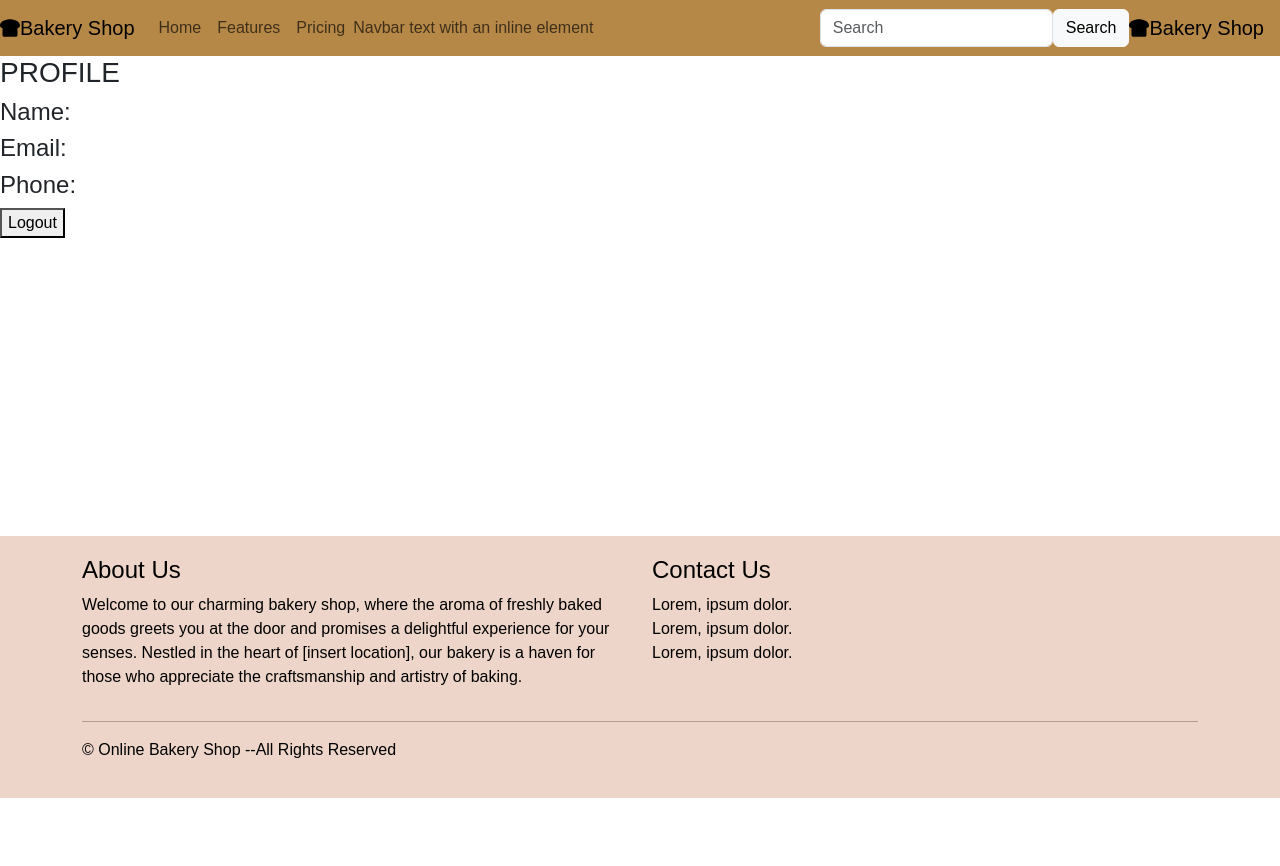
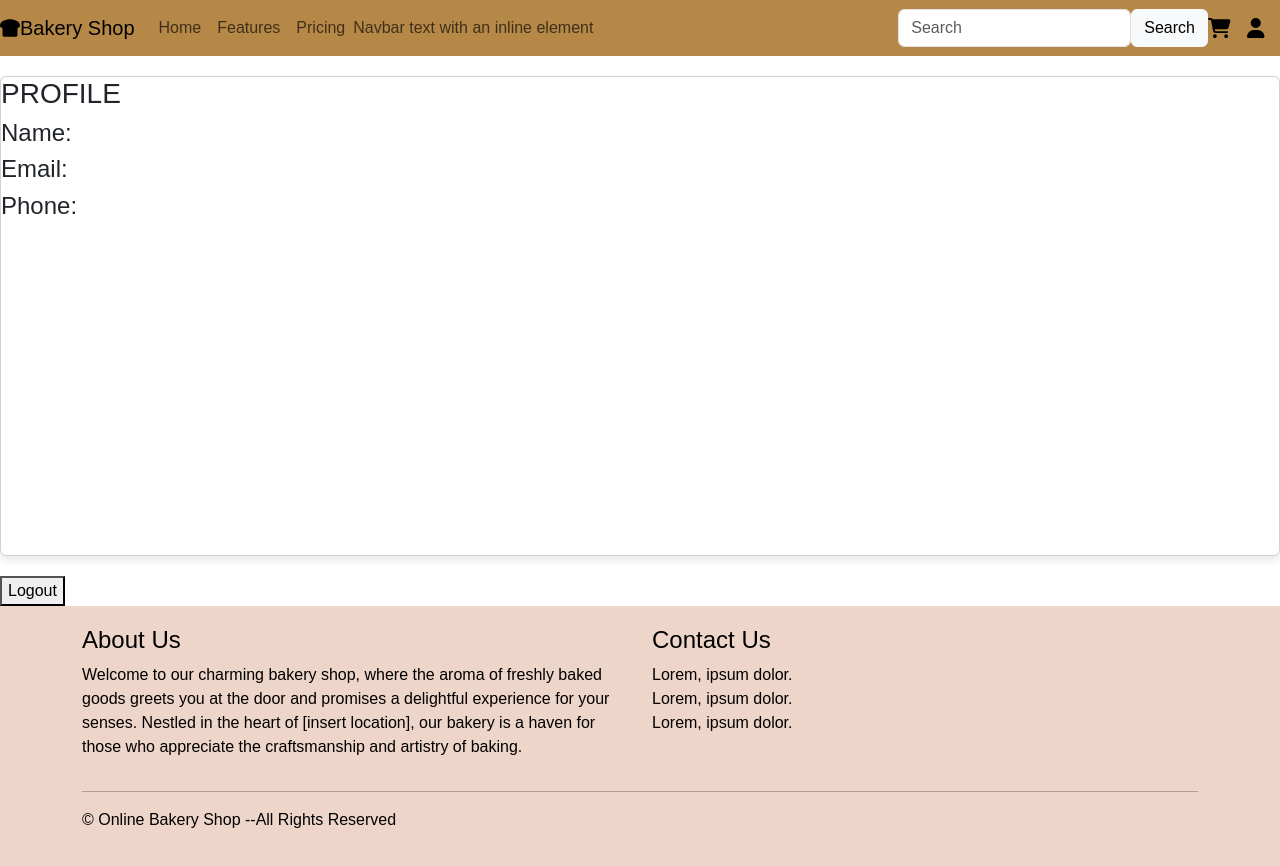
Before and after one commit to amirsuhel88/bakeryshop_latest_frontend, a React (Create React App) app: page /profile in a window 1280 px wide. Before the commit the page ends 800 px from the top, so only its background shows below. Built offline with nearby package versions, Linux system fonts and the light colour scheme; no server answers.

Commit message:
remove from cart button is added.

```diff
--- a/src/pages/Cart/Cart.js
+++ b/src/pages/Cart/Cart.js
@@ -5,14 +5,13 @@ import axios from "axios";
 import { useAuth } from "../../context.js/AuthContext";
 import { useNavigate } from "react-router-dom";
 
-//import Placeorder from "../../widget/Components/Placeorder";
-//import UpDown from "../../widget/Components/UpDown/UpDown.js";
-
 function Cart() {
   const [cart, setCart] = useState([]); // Initialize cart state as an empty array
   const [totalPrice, setTotalPrice] = useState(0); // Initialize totalPrice state
   const { token } = useAuth();
+  const navigate = useNavigate();
 
+  // Fetch cart items function
   const fetchCartItems = async () => {
     try {
       const response = await axios.get(
@@ -35,14 +34,41 @@ function Cart() {
     }
   };
 
+  // useEffect to fetch cart items on component mount or token change
   useEffect(() => {
-    fetchCartItems(); // Fetch cart items when component mounts or token changes
-  }, [token]); // Dependency on token ensures fetching when token changes
+    fetchCartItems();
+  }, [token]);
 
-  const navigate = useNavigate();
+  // Function to handle removal of item from cart
+  const handleRemoveFromCart = async (productId) => {
+    try {
+      // Make DELETE request to remove item from cart
+      await axios.delete(`http://localhost:8081/api/v3/cart/${productId}`, {
+        headers: { Authorization: `Bearer ${token}` },
+      });
 
+      // Update cart state by filtering out the removed item
+      const updatedCart = cart.filter((item) => item.ProductId !== productId);
+      setCart(updatedCart);
+
+      // Optionally update total price based on the updated cart
+      const updatedTotalPrice = updatedCart.reduce(
+        (total, item) => total + item.Price * item.totalQuantity,
+        0
+      );
+      setTotalPrice(updatedTotalPrice);
+
+      // Update local storage with updated cart items
+      localStorage.setItem("cartItems", JSON.stringify(updatedCart));
+    } catch (error) {
+      console.error("Error removing product from cart:", error);
+      // Handle error (e.g., show error message to the user)
+    }
+  };
+
+  // Function to handle place order button click
   const handleClick = () => {
-    navigate("/orderpage"); // Path to redirect to
+    navigate("/orderpage"); // Redirect to order page
   };
 
   return (
@@ -62,7 +88,7 @@ function Cart() {
                           src={`http://localhost:8081/public/images/${item.Image}`}
                           className="img-fluid rounded-start"
                           alt={item.ProductName}
-                          height="140" // specify your desired height
+                          height="140"
                           width="140"
                         />
                       )}
@@ -74,8 +100,13 @@ function Cart() {
                         <p className="card-text">
                           Quantity: {item.totalQuantity}
                         </p>
+                        <button
+                          className="btn btn-danger"
+                          onClick={() => handleRemoveFromCart(item.ProductId)}
+                        >
+                          Remove from Cart
+                        </button>
                       </div>
-                      {/* <UpDown/> */}
                     </div>
                   </div>
                 </div>
@@ -96,7 +127,6 @@ function Cart() {
                           Price: {item.Price} * {item.totalQuantity}
                         </p>
                       </div>
-                      {/* <UpDown/> */}
                     </div>
                   </div>
                 </div>
@@ -107,12 +137,11 @@ function Cart() {
             <h4>Total Price: {totalPrice}</h4>
           </div>
         </div>
-          {/* buy now button */}
-          <button className="btn btn-primary" onClick={handleClick}>
-            Place Order
-          </button>
+        {/* buy now button */}
+        <button className="btn btn-primary" onClick={handleClick}>
+          Place Order
+        </button>
       </div>
-      {/* <UpDown/> */}
       <Footer />
     </div>
   );
--- a/src/pages/Profile/Profile.js
+++ b/src/pages/Profile/Profile.js
@@ -30,19 +30,19 @@ function Profile() {
   // Frontend design
   return (
     <div className="page-container">
+          <Navbar />
       <div className="content-wrap">
         <div>
-          <Navbar />
-          <div className="main-content">
+          <div className="main-content card">
             <h3>PROFILE</h3>
             <h4>Name: {profile?.name}</h4>
             <h4>Email: {profile?.email}</h4>
             <h4>Phone: {profile?.phone}</h4>
+          </div>
           <LogoutButton/>
-          </div>
-          <Footer />
         </div>
       </div>
+          <Footer />
     </div>
   );
 }
--- a/src/widget/Components/Navbar.js
+++ b/src/widget/Components/Navbar.js
@@ -2,7 +2,8 @@ import React from "react";
 import { FontAwesomeIcon } from "@fortawesome/react-fontawesome";
 import {
   faBreadSlice,
- // faCartShopping,
+  faCartShopping,
+  faUser,
   //,
 } from "@fortawesome/free-solid-svg-icons"; // Impor
 
@@ -57,9 +58,13 @@ function Navbar() {
       <button className="btn btn-light" type="submit">
         Search
       </button>
-          <a className="navbar-brand" href="/">
-        <FontAwesomeIcon icon={faBreadSlice} />
-        Bakery Shop
+      <a className="navbar-brand" href="/cart">
+        <FontAwesomeIcon icon={faCartShopping} />
+
+      </a>
+      <a className="navbar-brand" href="/profile">
+        <FontAwesomeIcon icon={faUser} />
+
       </a>
       {/* <Button class="btn btn-outline-success my-2 my-sm-0" type="submit" /> */}
 
@@ -96,7 +101,6 @@ function Navbar() {
           <FontAwesomeIcon icon={faUser} />
         </a>
         </div> */}
-
     </nav>
   );
 }
```
Also changed, not shown: src/widget/Components/AddToCartButton/AddToCartButton.js (+5 -108 lines). Lines whose indentation alone changed are shown as unchanged.
